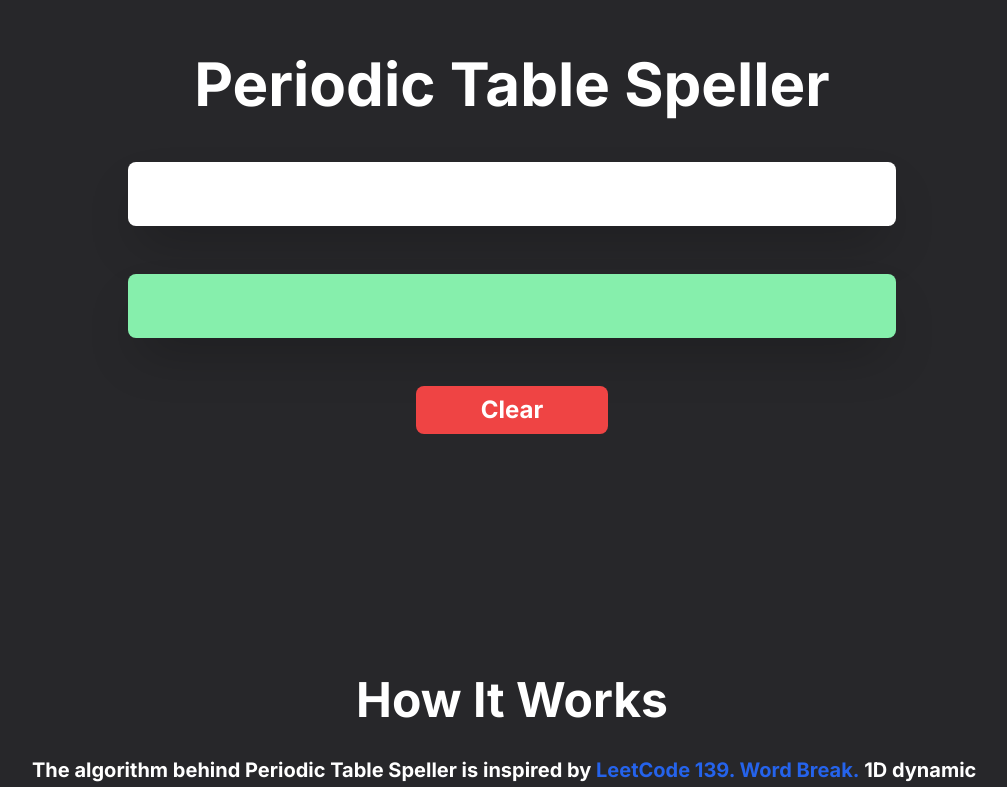
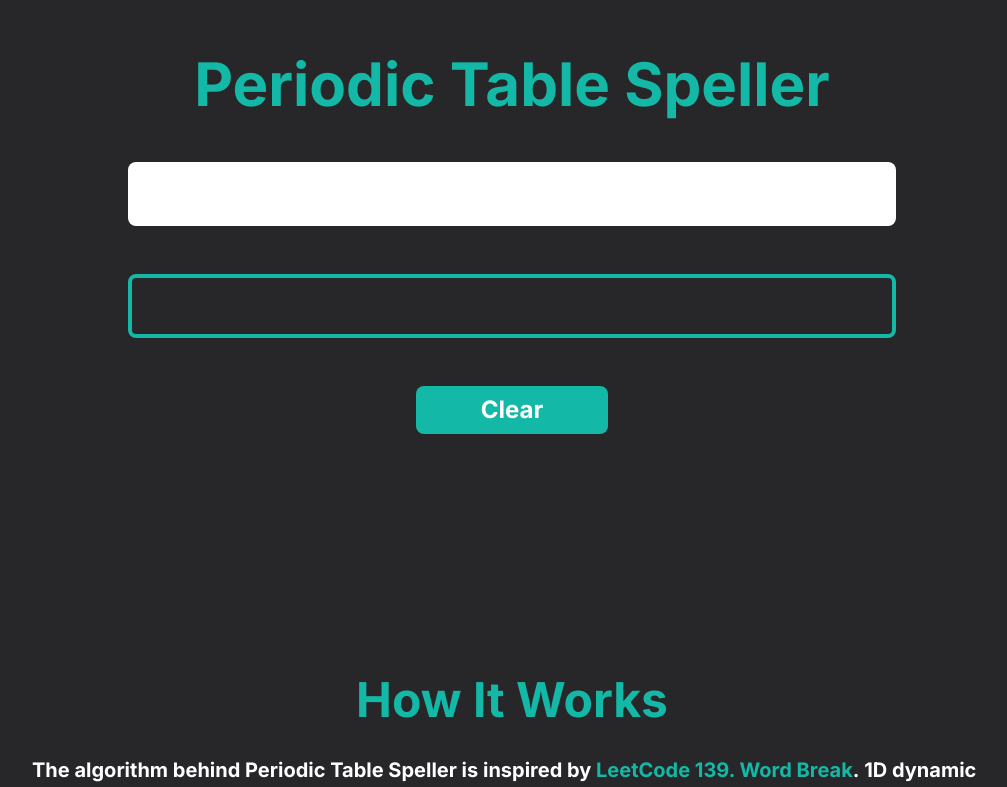
Before and after one commit to LeoLu0602/periodic-table-speller, a Next.js app: page / in a window 1280 px wide. Shown: the part 156-943 px from the top of the page, without its empty margins (128-1135 px from the left). Built offline with nearby package versions, Linux system fonts and the light colour scheme.

Commit message:
fix: change colors

```diff
--- a/app/ui/home/Main.tsx
+++ b/app/ui/home/Main.tsx
@@ -109,30 +109,22 @@ export default function Main() {
       className={clsx(
         'flex h-screen w-screen flex-col items-center justify-center gap-12',
         {
-          'bg-orange-500': isSending,
+          'bg-zinc-700': isSending,
         }
       )}
     >
-      <div className='h-auto w-screen px-4 text-center text-6xl font-bold text-white'>
+      <h1 className='h-auto w-screen px-4 text-center text-6xl font-bold text-teal-500'>
         Periodic Table Speller
-      </div>
+      </h1>
       <input
-        className='h-16 w-3/5 rounded-lg p-4 text-2xl shadow-2xl focus:outline-none max-[480px]:w-[320px]'
+        className='h-16 w-3/5 rounded-lg p-4 text-2xl focus:outline-none max-[480px]:w-[320px]'
         value={sentence}
         onChange={handleChange}
         onKeyUp={handleKeyUp}
         disabled={isSending}
         autoFocus={true}
       />
-      <div
-        className={clsx(
-          'flex h-16 w-3/5 items-center overflow-auto whitespace-pre rounded-lg px-4 text-2xl shadow-2xl max-[480px]:w-[320px]',
-          {
-            'bg-green-300': !isSending,
-            'bg-orange-300': isSending,
-          }
-        )}
-      >
+      <div className='flex h-16 w-3/5 items-center overflow-auto whitespace-pre rounded-lg border-4 border-teal-500 px-4 text-2xl max-[480px]:w-[320px]'>
         {response.isBreakable ? (
           getDisplayedResultArray(response.resultArray).map(
             ({ symbol, color, source }, i) => (
@@ -140,7 +132,7 @@ export default function Main() {
                 key={i}
                 href={source ?? ''}
                 target='_blank'
-                className={clsx('font-bold', {
+                className={clsx('px-px font-bold hover:text-3xl', {
                   'text-red-500': color === 'red',
                   'text-blue-500': color === 'blue',
                 })}
@@ -154,7 +146,7 @@ export default function Main() {
         )}
       </div>
       <button
-        className='h-12 w-48 rounded-lg bg-red-500 text-2xl font-bold text-white hover:bg-red-400'
+        className='h-12 w-48 rounded-lg bg-teal-500 text-2xl font-bold text-white'
         onClick={clear}
       >
         Clear
--- a/app/ui/home/Methodology.tsx
+++ b/app/ui/home/Methodology.tsx
@@ -1,7 +1,7 @@
 export default function Methodology() {
   return (
     <article className='min-h-screen w-screen pt-8 text-center'>
-      <h2 className='w-screen text-center text-5xl font-bold text-white'>
+      <h2 className='w-screen text-center text-5xl font-bold text-teal-500'>
         How It Works
       </h2>
       <p className='mx-auto max-w-screen-lg p-8 text-left text-xl font-bold text-white'>
@@ -9,11 +9,11 @@ export default function Methodology() {
         <a
           href='https://leetcode.com/problems/word-break/description/'
           target='_blank'
-          className='text-blue-600'
+          className='text-teal-500'
         >
-          LeetCode 139. Word Break.
+          LeetCode 139. Word Break
         </a>
-        &nbsp;1D dynamic programming is applied to break a sentence into
+        .&nbsp;1D dynamic programming is applied to break a sentence into
         chemical elements if possible. wordDict in Word Break is set to an array
         of 118 chemical elements and a whitespace. Whitespace is included to
         preserve sentence&apos;s format.
```
